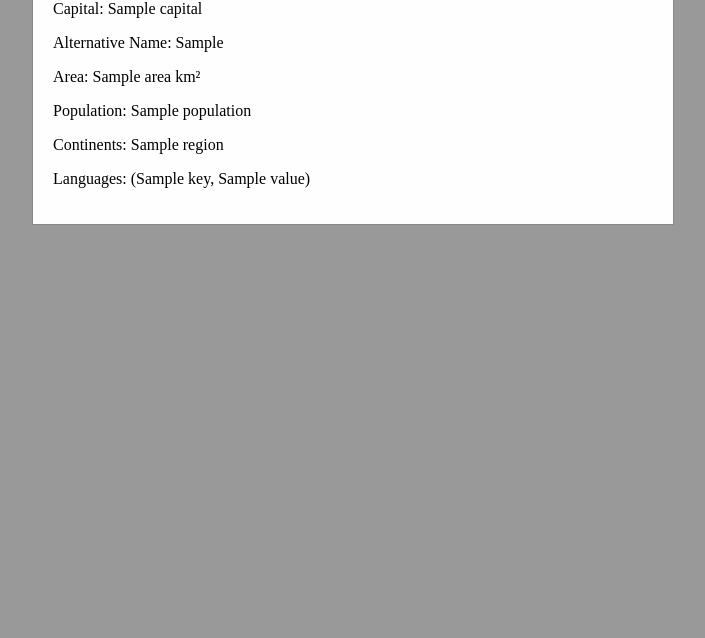
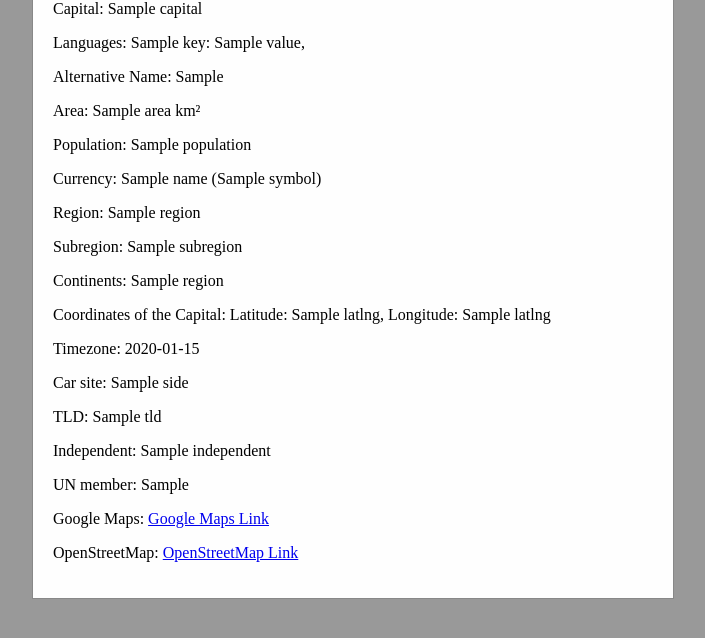
Before and after one commit to MIMO2002/restcountries, a Flask app: page /country/1 in a window 1280 px wide. Shown: the part 450-1088 px from the top of the page, without its empty margins (287-992 px from the left). Run offline with Flask 3, Linux system fonts and the light colour scheme; a database or web service that is not in the repository returns one stand-in record (values such as "Sample title"); data that the repository does not hold is empty.

Commit message:
add info that need to show up

```diff
--- a/main.py
+++ b/main.py
@@ -51,11 +51,11 @@ def country_detail(country_code):
     country = countries[0]  # Access the first country in the list
 
     capital = country.get('capital', [''])[0]
-    # official_name = country['name']['official']
-    # currency = country["currencies"]
+    curKey = list(country["currencies"].keys())[0]
+    languages = country["languages"]
 
     # return jsonify(currency)
-    return render_template("country_detail.html", country=country, capital=capital)
+    return render_template("country_detail.html", country=country, capital=capital, curKey=curKey, languages=languages)
 
 
 if __name__ == "__main__":
--- a/templates/country_detail.html
+++ b/templates/country_detail.html
@@ -12,12 +12,26 @@
             <h2>{{ country.name.official }}</h2>
             <img src="{{ country.flags.png }}" alt="Flag" width="200">
             <p>Capital: {{ capital }}</p>
+            <p>Languages:
+                {% for key, value in languages.items() %}
+                {{ key }}: {{ value }},
+                {% endfor %}
+            </p>
             <p>Alternative Name: {{ country.altSpellings|join(', ') }}</p>
             <p>Area: {{ country.area }} km²</p>
             <p>Population: {{ country.population }}</p>
+            <p>Currency: {{ country.currencies[curKey].name }} ({{ country.currencies[curKey].symbol }})</p>
+            <p>Region: {{ country.region }}</p>
+            <p>Subregion: {{ country.subregion }}</p>
             <p>Continents: {{ country.region }}</p>
-            <p>Languages: {{ country.languages|join(', ') }}</p>
-            <!-- Add any additional information here -->
+            <p>Coordinates of the Capital: Latitude: {{ country.capitalInfo["latlng"][0] }}, Longitude: {{ country.capitalInfo["latlng"][1] }}</p>
+            <p>Timezone: {{ country.timezones[0] }}</p>
+            <p>Car site: {{ country.car["side"] }}</p>
+            <p>TLD: {{ country.tld[0] }}</p>
+            <p>Independent: {{ country.independent }}</p>
+            <p>UN member: {{ country.unMember }}</p>
+            <p>Google Maps: <a href="{{ country.maps.googleMaps }}" target="_blank">Google Maps Link</a></p>
+            <p>OpenStreetMap: <a href="{{ country.maps.openStreetMaps }}" target="_blank">OpenStreetMap Link</a></p>
         </div>
     </div>
 
```
